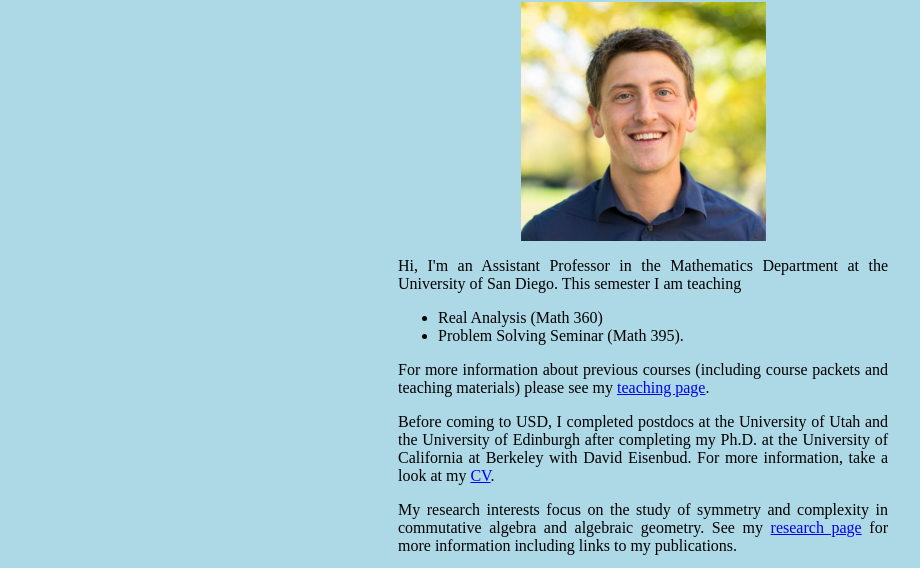
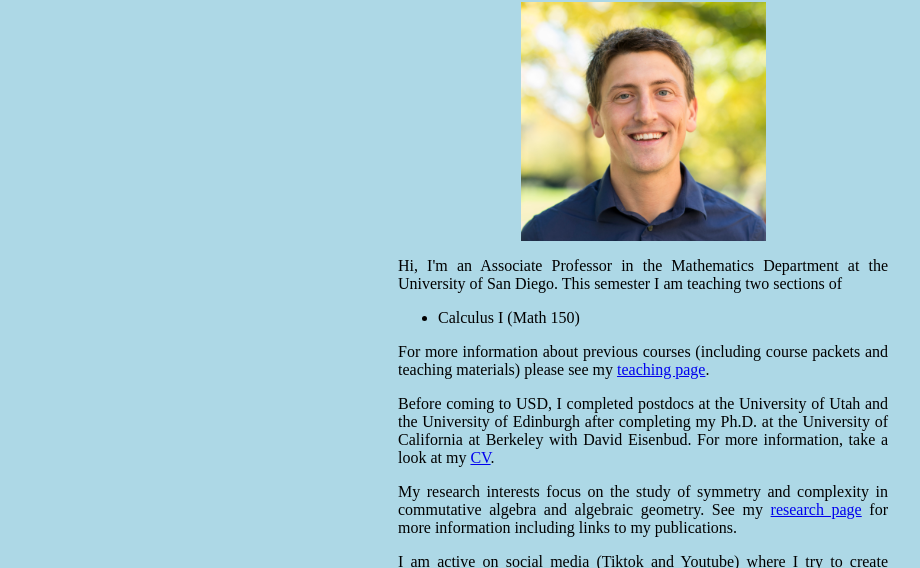
Before and after one commit to aboocher/aboocher.github.io, a plain HTML site: page index.html in a window 1280 px wide. Shown: the part 133-701 px from the top of the page, without its empty margins (18-938 px from the left). Drawn offline with Linux system fonts and the light colour scheme.

Commit message:
Update index.html

```diff
--- a/index.html
+++ b/index.html
@@ -35,12 +35,11 @@
                 </center>
                 <center><img src="headshot.jpg" alt="Picture of Me" width=50%></center>
                 <p>
-                    Hi, I'm an Assistant Professor in the Mathematics Department at the University of San Diego.
+                    Hi, I'm an Associate Professor in the Mathematics Department at the University of San Diego.
                     This
-                    semester I am teaching
+                    semester I am teaching two sections of
                 <ul>
-                    <li>Real Analysis (Math 360)
-                    <li>Problem Solving Seminar (Math 395).
+                    <li>Calculus I (Math 150)
                 </ul>
                 For more information about previous courses (including course packets and teaching
                 materials) please see
```
